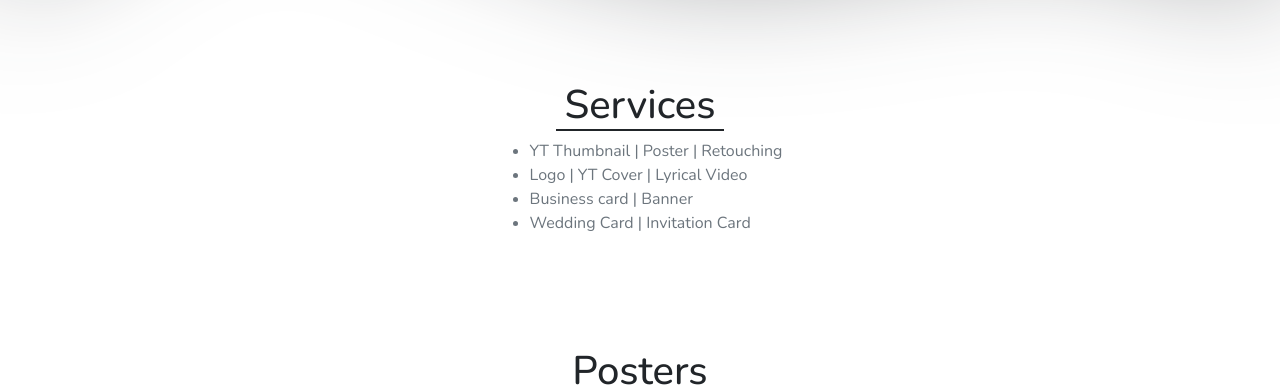
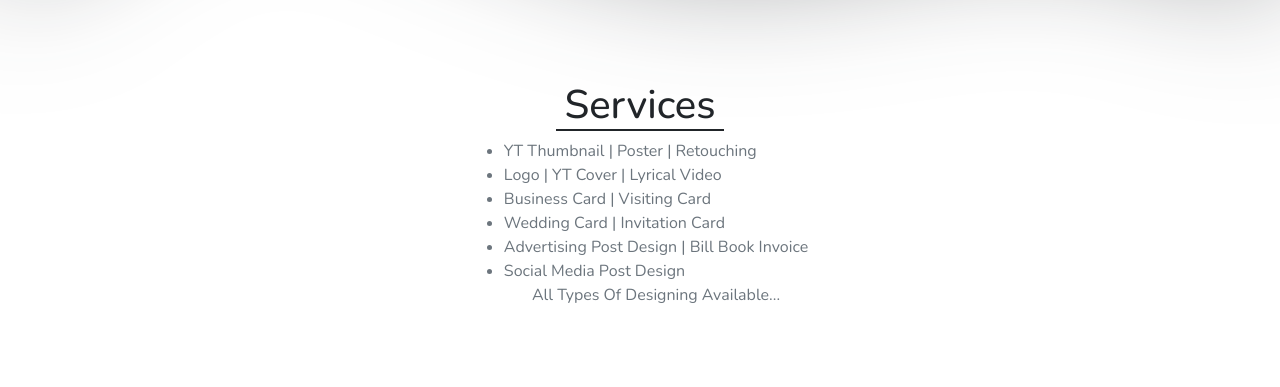
Before and after one commit to mr-saad/mrakediting, a React (Create React App) app: page / in a window 1280 px wide. Shown: the part 1040-1427 px from the top of the page. Built offline with nearby package versions, Linux system fonts and the light colour scheme; no server answers; the HTML template or start-up script is replaced by a standard one; a web font is replaced by a local one.

Commit message:
Update About.js

```diff
--- a/src/About.js
+++ b/src/About.js
@@ -12,11 +12,14 @@ const About = () => {
       <div
         className="d-flex justify-content-center"
       >
-        <ul className="text-start text-muted">
+        <ul className="text-start text-muted text-capitalize">
           <li>YT Thumbnail | Poster | Retouching</li>
           <li>Logo | YT Cover | Lyrical Video</li>
-          <li>Business card | Banner</li>
+          <li>Business card | Visiting card</li>
           <li>Wedding Card | Invitation Card</li>
+          <li>advertising post design | bill book invoice</li>
+          <li>social media post design</li>
+          <p className="text-center">All types of designing Available...</p>
         </ul>
       </div>
     </div>
```
